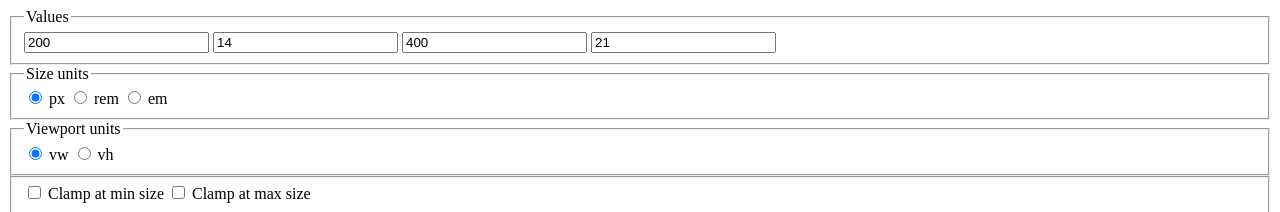
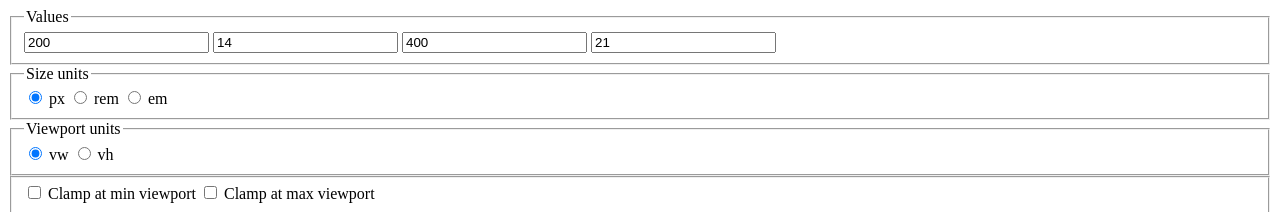
Before and after one commit to fpc97/auto-css-calc, a website built with Vite: page index.html in a window 1280 px wide. Shown: the top 212 px of the page. Built offline with nearby package versions, Linux system fonts and the light colour scheme.

Commit message:
correct label to more accurate description

```diff
--- a/index.html
+++ b/index.html
@@ -37,9 +37,9 @@
       </fieldset>
       <fieldset>
         <input type="checkbox" name="is-clamped-min" id="is-clamped-min">
-        <label for="is-clamped-min">Clamp at min size</label>
+        <label for="is-clamped-min">Clamp at min viewport</label>
         <input type="checkbox" name="is-clamped-max" id="is-clamped-max">
-        <label for="is-clamped-max">Clamp at max size</label>
+        <label for="is-clamped-max">Clamp at max viewport</label>
       </fieldset>
     </form>
     <canvas id="graph"></canvas>
```
